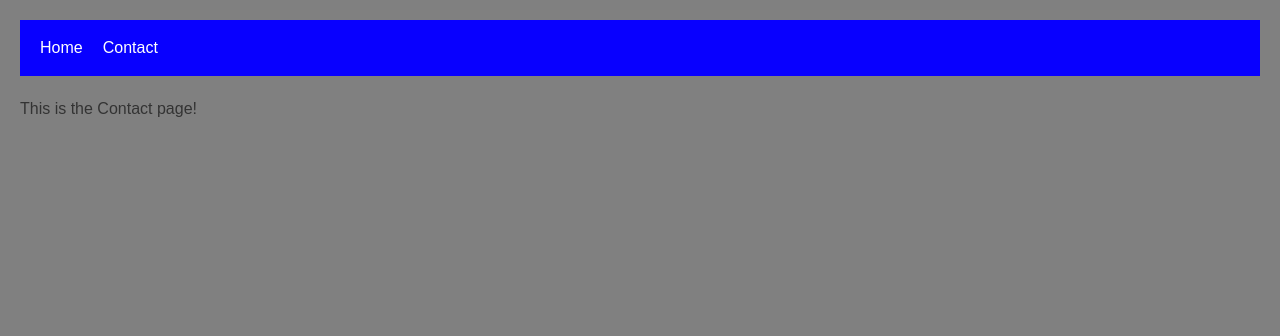
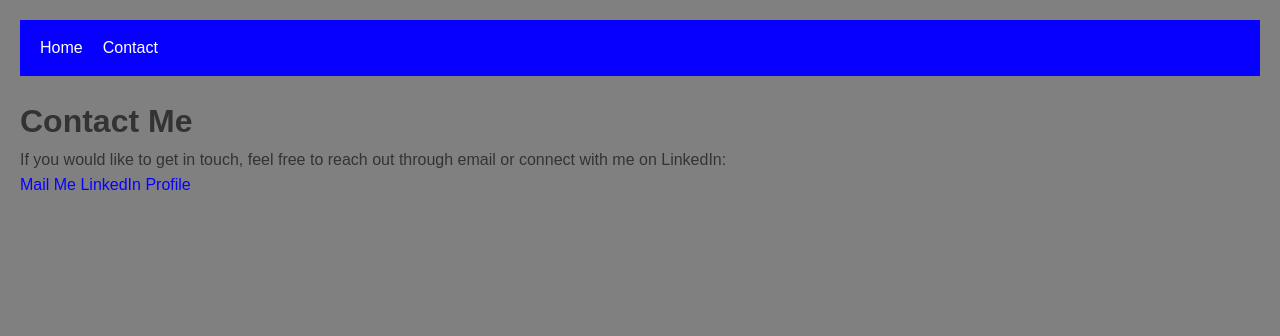
Before and after one commit to BEAST-PRINCE/Project_Portfolio, a Django app: page /contact_me in a window 1280 px wide. Shown: the top 336 px of the page. Run offline with Django 5.2, Linux system fonts and the light colour scheme.

Commit message:
Updating contact details

```diff
--- a/portfolio/static/js/home_page.js
+++ b/portfolio/static/js/home_page.js
@@ -22,6 +22,11 @@ document.addEventListener("DOMContentLoaded", function () {
         tag.addEventListener("click", function () {
             const selectedTag = this.getAttribute("data-tag")
 
+            // if (selectedTag == "All") {
+            //     projects.forEach((project) => {
+            //         project.style.display = "";
+            //     });
+            // } else {
                 projects.forEach((project) => {
                     const projectTags = project.getAttribute("data-tags")
                     if (projectTags.includes(selectedTag)) {
@@ -30,6 +35,7 @@ document.addEventListener("DOMContentLoaded", function () {
                         project.style.display = "none"
                     }
                 })
+            // }
         })
     })
 
--- a/portfolio/templates/contact_me.html
+++ b/portfolio/templates/contact_me.html
@@ -4,10 +4,23 @@
 {% block title %}
   Contact Page
 {% endblock %}
+
 {% block extrahead %}
   <link rel="stylesheet" href="{% static 'css/contact_me.css' %}" />
 {% endblock %}
 
 {% block content %}
-  <p>This is the Contact page!</p>
+  <div class="contact-container">
+    <h1>Contact Me</h1>
+    <p>If you would like to get in touch, feel free to reach out through email or connect with me on LinkedIn:</p>
+
+    <div class="contact-links">
+      <a href="mailto:divyanshuprince764@gmail.com" class="contact-link" target="_blank">
+        Mail Me
+      </a>
+      <a href="https://www.linkedin.com/in/divyanshu-prince-72ba2a22a" target="_blank" class="contact-link">
+        LinkedIn Profile
+      </a>
+    </div>
+  </div>
 {% endblock %}
```
Also changed, not shown: portfolio/static/css/contact_me.css (+43 -0 lines), db.sqlite3. Lines whose indentation alone changed are shown as unchanged.
